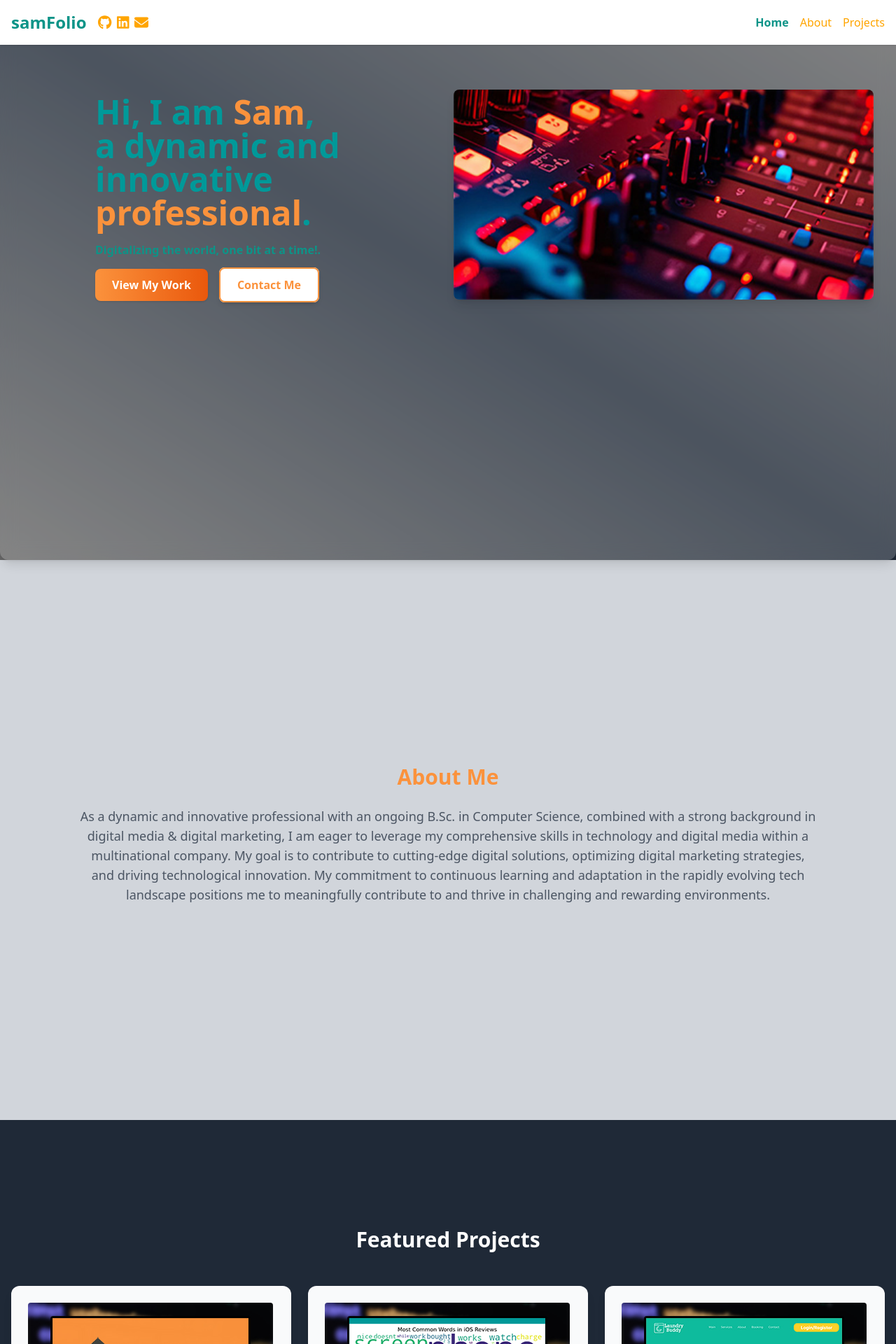
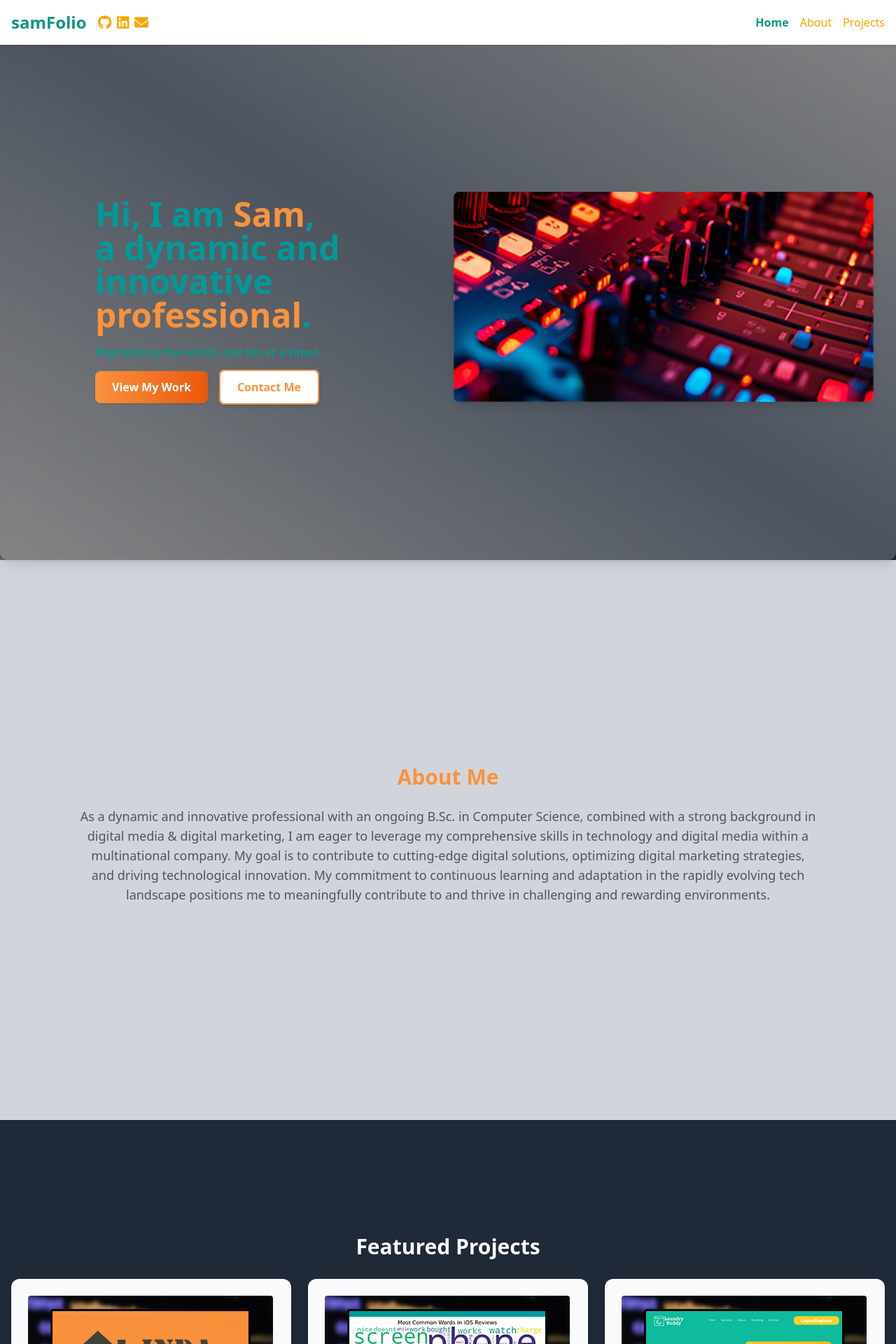
Before and after one commit to sams258/SamFolio-Portfolio-Website, a Next.js app: page / in a window 1280 px wide. Shown: the top 1920 px of the page at 70% size. Built offline with nearby package versions, Linux system fonts and the light colour scheme.

Commit message:
fixed Margins Tailwind CSS

```diff
--- a/src/app/components/HeroSection.tsx
+++ b/src/app/components/HeroSection.tsx
@@ -8,7 +8,7 @@ import "../globals.css";
 const HeroSection: React.FC = () => {
   return (
     <motion.section
-      className="min-h-screen relative bg-white/20 backdrop-blur-md rounded-xl shadow-lg pt-20 md:py-20 lg:pt-32 lg:pb-20 px-6 overflow-hidden"
+      className="min-h-screen relative bg-white/20 backdrop-blur-md rounded-xl shadow-lg pt-20 md:py-20 lg:pt-32 lg:pb-20 px-6 overflow-hidden flex flex-col items-center justify-center"
       initial={{ opacity: 0, y: -50 }}
       whileInView={{ opacity: 1, y: 0 }}
       transition={{ duration: 1 }}
--- a/src/app/components/ProjectsSection.tsx
+++ b/src/app/components/ProjectsSection.tsx
@@ -16,7 +16,7 @@ const ProjectsSection: React.FC = () => {
       transition={{ duration: 0.8 }}
     >
       <div className="container mx-auto px-4">
-        <h2 className="sm: pt-20 sm:pb-10 text-3xl font-bold text-white text-center mb-6 md:mb-2">
+        <h2 className="sm: pt-20 sm:pb-5 text-3xl font-bold text-white text-center mb-6 md:mb-2">
           Featured Projects
         </h2>
         <div className="grid grid-cols-1 gap-6 md:grid-cols-2 lg:grid-cols-3">
```
